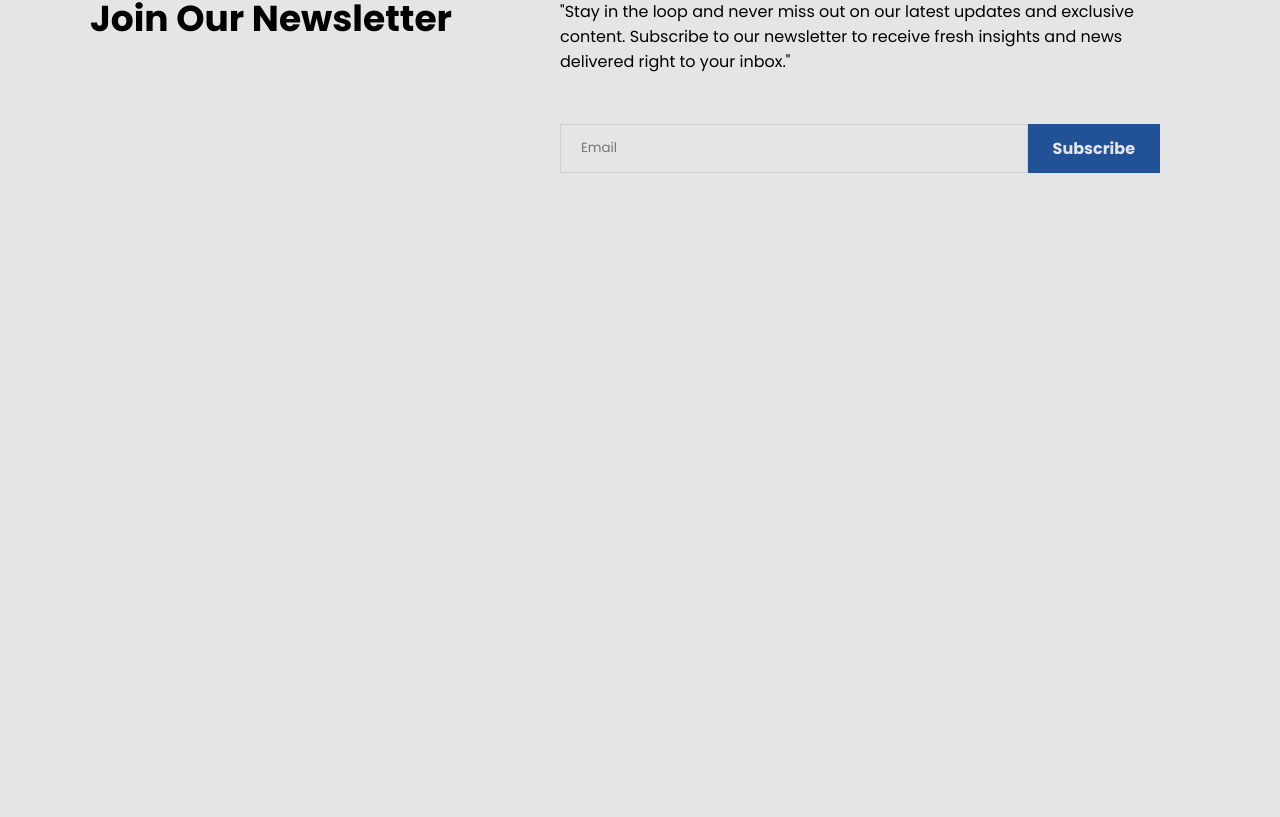
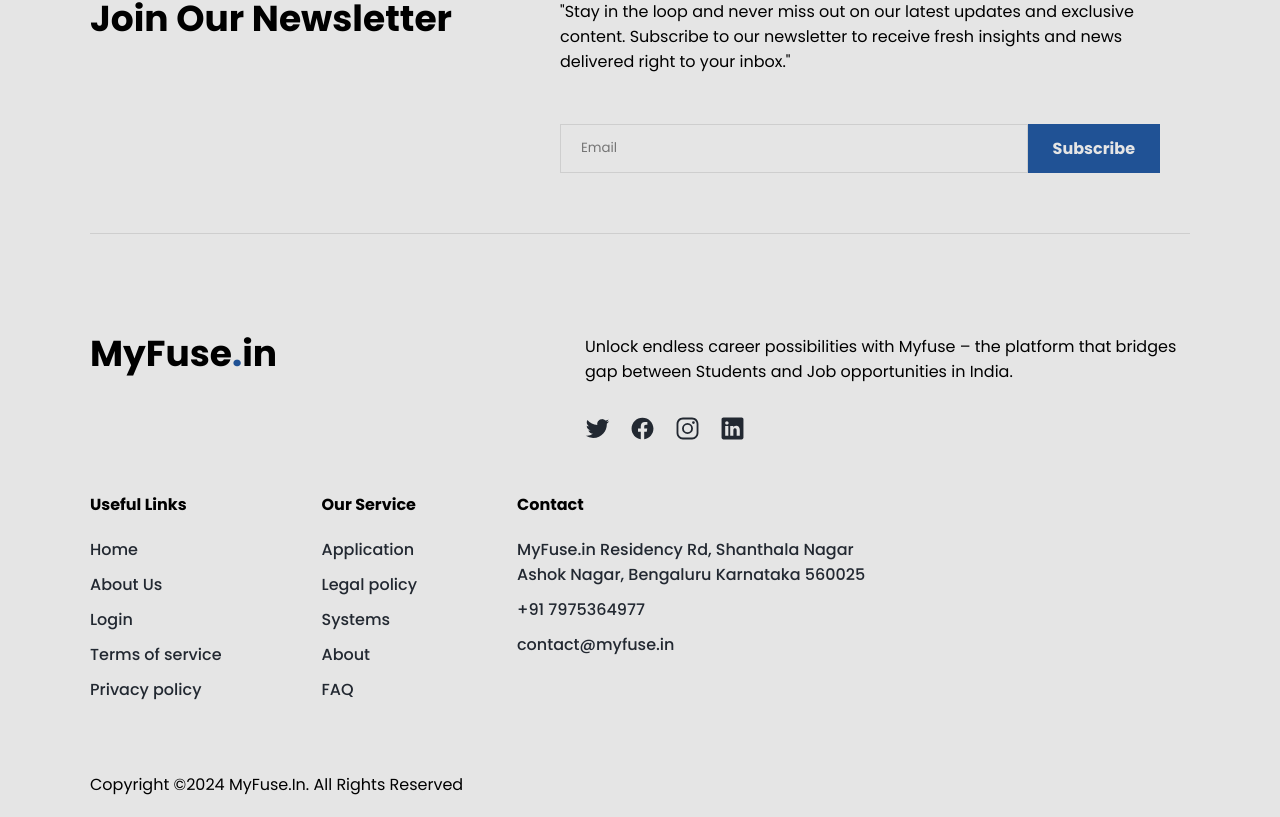
Before and after one commit to basic-coder/myFuse, a React (Vite) app: page / in a window 1280 px wide. Shown: the part 1809-2626 px from the top of the page. Before the commit the page ends 2042 px from the top, so only its background shows below. Built offline with nearby package versions, Linux system fonts and the light colour scheme.

Commit message:
footer added

```diff
--- a/src/App.jsx
+++ b/src/App.jsx
@@ -3,6 +3,7 @@
 import Home from './pages/Home/Home.jsx'
 import Navbar from './components/Navbar/Navbar.jsx'
 import { useState } from 'react'
+import Footer from './components/Footer/Footer.jsx'
 
 function App() {
 
@@ -12,11 +13,12 @@
     <BrowserRouter>
       <div className='main'>
 
-        <Navbar  setNavActive={setNavActive} navActive={navActive}/>
+        <Navbar setNavActive={setNavActive} navActive={navActive} />
         <Routes>
           <Route path='/' element={<Home />} />
         </Routes>
-        <div className={`overlay ${navActive ? 'active': ''}`}></div>
+        <div className={`overlay ${navActive ? 'active' : ''}`}></div>
+        <Footer />
 
       </div>
     </BrowserRouter>
--- /dev/null
+++ b/src/components/Footer/Footer.jsx
@@ -0,0 +1,110 @@
+import React from 'react'
+import './footer.css'
+import { IoLogoFacebook, IoLogoInstagram, IoLogoLinkedin, IoLogoTwitter } from 'react-icons/io5'
+import { Link } from 'react-router-dom'
+
+const Footer = () => {
+
+    const footerLinks = [
+        {
+            title: "Useful Links",
+            links: [
+                {
+                    title: "Home",
+                    link: '/'
+                },
+                {
+                    title: "About Us",
+                    link: '/'
+                },
+                {
+                    title: "Login",
+                    link: '/'
+                },
+                {
+                    title: "Terms of service",
+                    link: '/'
+                },
+                {
+                    title: "Privacy policy",
+                    link: '/'
+                },
+            ]
+        },
+        {
+            title: "Our Service",
+            links: [
+                {
+                    title: "Application",
+                    link: '/'
+                },
+                {
+                    title: "Legal policy",
+                    link: '/'
+                }, {
+                    title: "Systems",
+                    link: '/'
+                }, {
+                    title: "About",
+                    link: '/'
+                }, {
+                    title: "FAQ",
+                    link: '/'
+                },
+            ]
+        },
+        {
+            title: "Contact",
+            links: [
+                {
+                    title: "MyFuse.in Residency Rd, Shanthala Nagar Ashok Nagar, Bengaluru Karnataka 560025",
+                    link: 'javascript(0)'
+                },
+                {
+                    title: "+91 7975364977",
+                    link: 'tel:917975364977'
+                },
+                {
+                    title: "contact@myfuse.in",
+                    link: 'mailTo:contact@myfuse.in'
+                },
+            ]
+        }
+    ]
+
+    return (
+        <footer className='footer container'>
+            <div className="footer__top">
+                <div className="footer__top_left">
+                    <h2 className='title'>MyFuse<span>.</span>in</h2>
+                </div>
+                <div className="footer__top_right">
+                    <p>Unlock endless career possibilities with Myfuse – the platform that bridges gap between Students and Job opportunities in India.</p>
+                    <ul className="footer__social">
+                        <li><Link to="/"><IoLogoTwitter /></Link></li>
+                        <li><Link to="/"><IoLogoFacebook /></Link></li>
+                        <li><Link to="/"><IoLogoInstagram /></Link></li>
+                        <li><Link to="/"><IoLogoLinkedin /></Link></li>
+                    </ul>
+                </div>
+            </div>
+            <div className="footer__mid">
+                {
+                    footerLinks.map((items,index) => (
+                        <ul key={index} className='footer__links'>
+                            <h4>{items.title}</h4>
+                            {
+                                items.links.map((list, index) => (
+                                    <li key={index}><Link to={list.link}>{list.title}</Link></li>
+                                ))
+                            }
+                        </ul>
+                    ))
+                }
+            </div>
+            <p className='copyright'>Copyright ©2024 MyFuse.In. All Rights Reserved</p>
+        </footer>
+    )
+}
+
+export default Footer
--- /dev/null
+++ b/src/components/Footer/footer.css
@@ -0,0 +1,124 @@
+.footer {
+    display: flex;
+    flex-direction: column;
+    border-top: 1px solid rgba(0, 0, 0, .1);
+    padding-top: 100px;
+    margin-top: 50px;
+}
+
+.footer__top h2 span {
+    color: var(--primary);
+}
+
+.footer__top {
+    display: flex;
+}
+
+.footer__top_left {
+    width: 45%;
+}
+
+.footer__top_right {
+    width: 55%;
+}
+
+.footer__social {
+    display: flex;
+    gap: 20px;
+    margin-top: 30px;
+}
+
+.footer__social a {
+    color: var(--secondary);
+    font-size: 25px;
+    transition: .3s ease-in-out;
+}
+
+.footer__social a:hover {
+    color: var(--primary);
+}
+
+.footer__mid .footer__links a:hover {
+    color: var(--primary);
+}
+
+.footer__mid {
+    display: flex;
+    gap: 100px;
+}
+
+.footer__mid .footer__links {
+    display: flex;
+    flex-direction: column;
+    max-width: 350px;
+    gap: 10px;
+    margin-top: 40px;
+}
+
+.footer__mid .footer__links h4 {
+    margin-bottom: 10px;
+    font-size: 16px;
+}
+
+.footer__mid .footer__links a {
+    color: var(--secondary);
+    font-weight: 500;
+    font-size: 16px;
+}
+
+.footer .copyright {
+    margin-top: 50px;
+    padding: 20px 0;
+}
+
+@media screen and (max-width: 1100px) {
+
+    .footer__mid {
+        gap: 80px;
+    }
+
+}
+
+@media screen and (max-width: 1100px) {
+
+    .footer.container {
+        margin-top: 50px;
+        padding-top: 50px;
+    }
+
+    .footer__top,
+    .footer__mid {
+        flex-direction: column;
+        gap: 0px;
+    }
+
+    .footer__top_left .title{
+        font-size: 36px;
+    }
+
+    .footer__top{
+        gap: 30px;
+    }
+
+    .footer .copyright {
+        margin-top: 10px;
+    }
+
+    .footer__top_left, .footer__top_right {
+        width: 100%;
+    }
+
+    .footer__mid .footer__links {
+        gap: 5px;
+        margin-top: 30px;
+    }
+
+    .footer__mid .footer__links a {
+        font-size: 14px;
+    }
+
+    .footer .copyright {
+        font-size: 13px;
+    }
+
+}
--- a/src/index.css
+++ b/src/index.css
@@ -16,6 +16,11 @@
 
 a{
     cursor: pointer;
+    text-decoration: none;
+}
+
+li{
+    list-style: none;
 }
 
 body{
```
Also changed, not shown: 1 other file (tests, documents, lock files or other folders).
